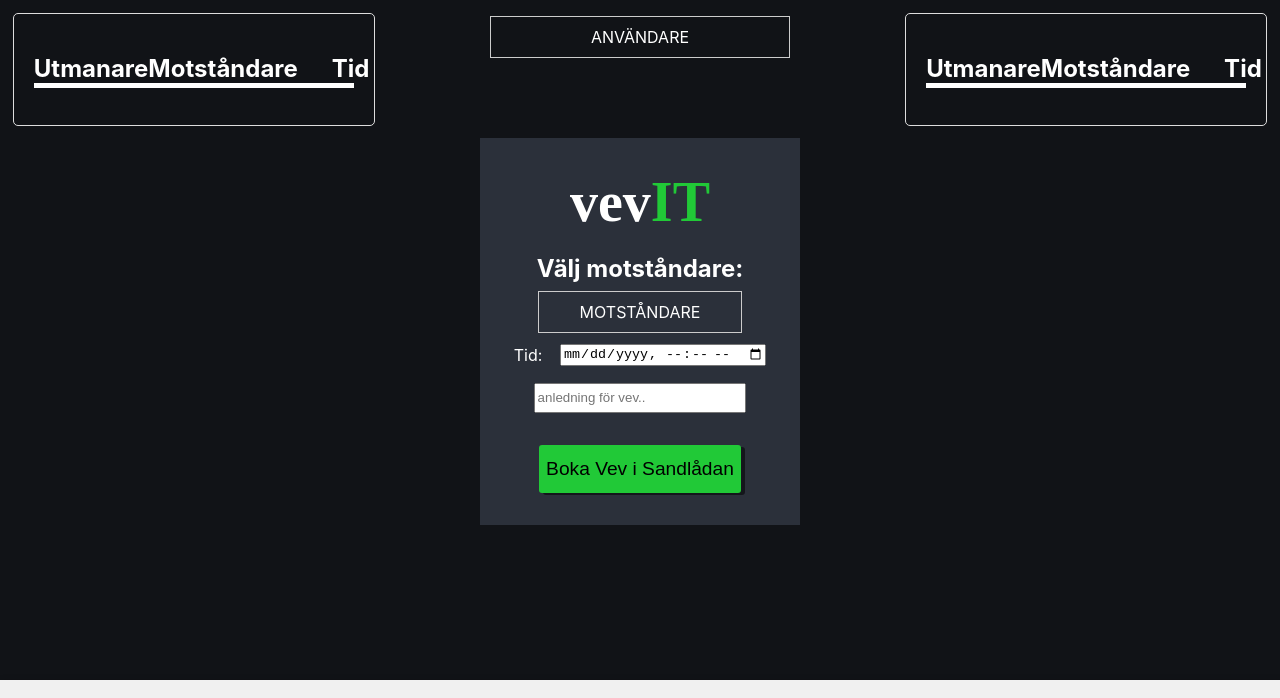
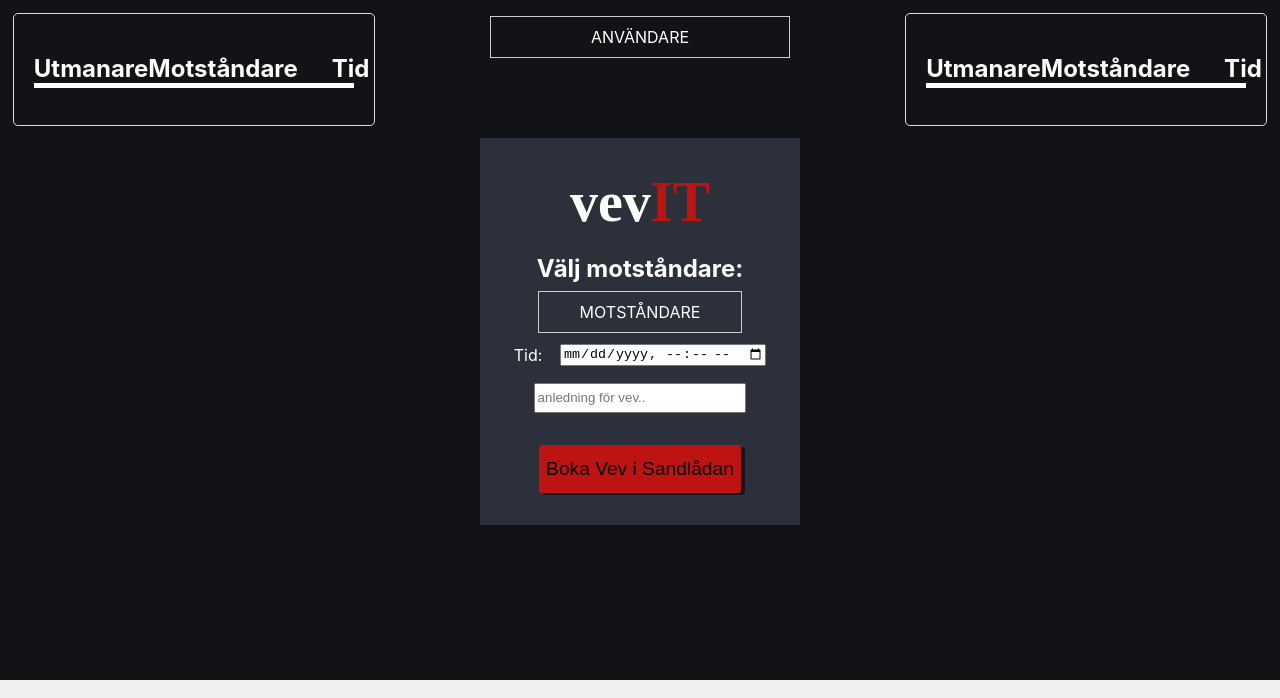
Before and after one commit to erikpersson0884/vevIT2, a website with bundled scripts: page public/index.html in a window 1280 px wide. Shown: the top 698 px of the page. Built offline with nearby package versions, Linux system fonts and the light colour scheme; files whose address does not match are found by name; a web font is replaced by a local one.

Commit message:
changed default color of vevIT for new version

```diff
--- /dev/null
+++ b/public/css/colorschema.txt
@@ -0,0 +1,8 @@
+
+V2.3
+--background-color: #111317; /* Default color for background*/
+--contrast-color: #21c937; /* Default color for bookVev button and IT text*/
+
+V2.4
+  --background-color: #111317; /* Default color for background*/
+  --contrast-color: #be1313; /* Default color for bookVev button and IT text*/
--- a/public/js/colorPicker.js
+++ b/public/js/colorPicker.js
@@ -4,6 +4,9 @@ import { getCookie, setCookie } from './cookie.js';
 document.documentElement.style.setProperty("--background-color", getCookie("backgroundColor"));
 console.log(getCookie("backgroundColor"));
 document.documentElement.style.setProperty("--contrast-color", getCookie("contrastColor"));
+
+const backgroundColor = '#000000';
+const contrastColor = '#be1313';
 
 
 // Code for the color picker to change site color
@@ -42,8 +45,8 @@ resetColorPickers.addEventListener("click", () => {
 });
 
 function resetColors(){
-    document.documentElement.style.setProperty("--background-color", "#000000");
-    document.documentElement.style.setProperty("--contrast-color", "#21c937");
-    setCookie("backgroundColor", "#000000", 300)
-    setCookie("contrastColor", "#21c937", 300)
+    document.documentElement.style.setProperty("--background-color", backgroundColor);
+    document.documentElement.style.setProperty("--contrast-color", contrastColor);
+    setCookie("backgroundColor", backgroundColor, 300)
+    setCookie("contrastColor", contrastColor, 300)
 }
--- a/public/style.css
+++ b/public/style.css
@@ -2,7 +2,7 @@
 
 :root {
   --background-color: #111317; /* Default color for background*/
-  --contrast-color: #21c937; /* Default color for bookVev button and IT text*/
+  --contrast-color: #be1313; /* Default color for bookVev button and IT text*/
 }
 
  /* Code for main html tags */
@@ -100,7 +100,7 @@ body {
 }
 
 #resetColorPickers:hover {
-  background: #21c937;
+  background: #be1313;
 }
 
 
@@ -383,7 +383,7 @@ footer {
 }
 
 #understood-button {
-  background: #21c937;
+  background: #21c937; /* Should be green and not contrast color */
   color: #000;
   border: none;
   padding: 10px 20px;
```
